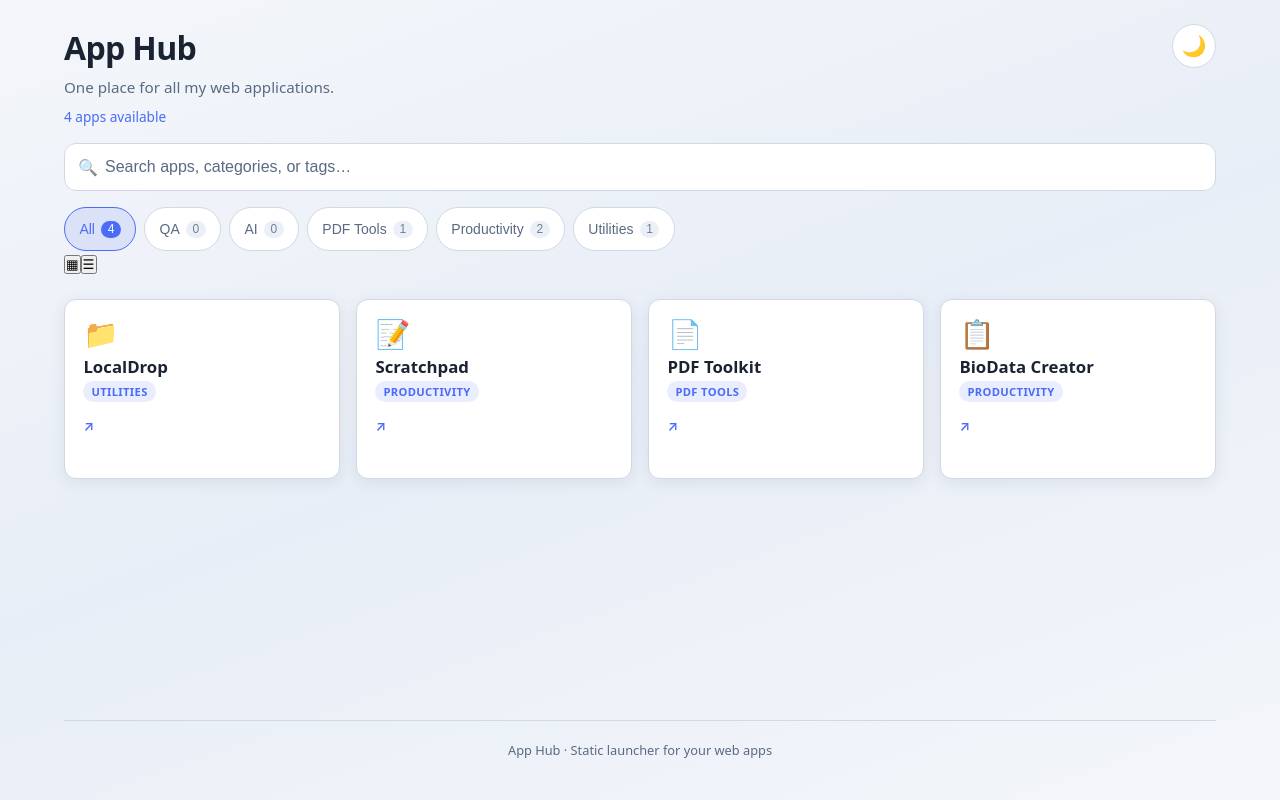
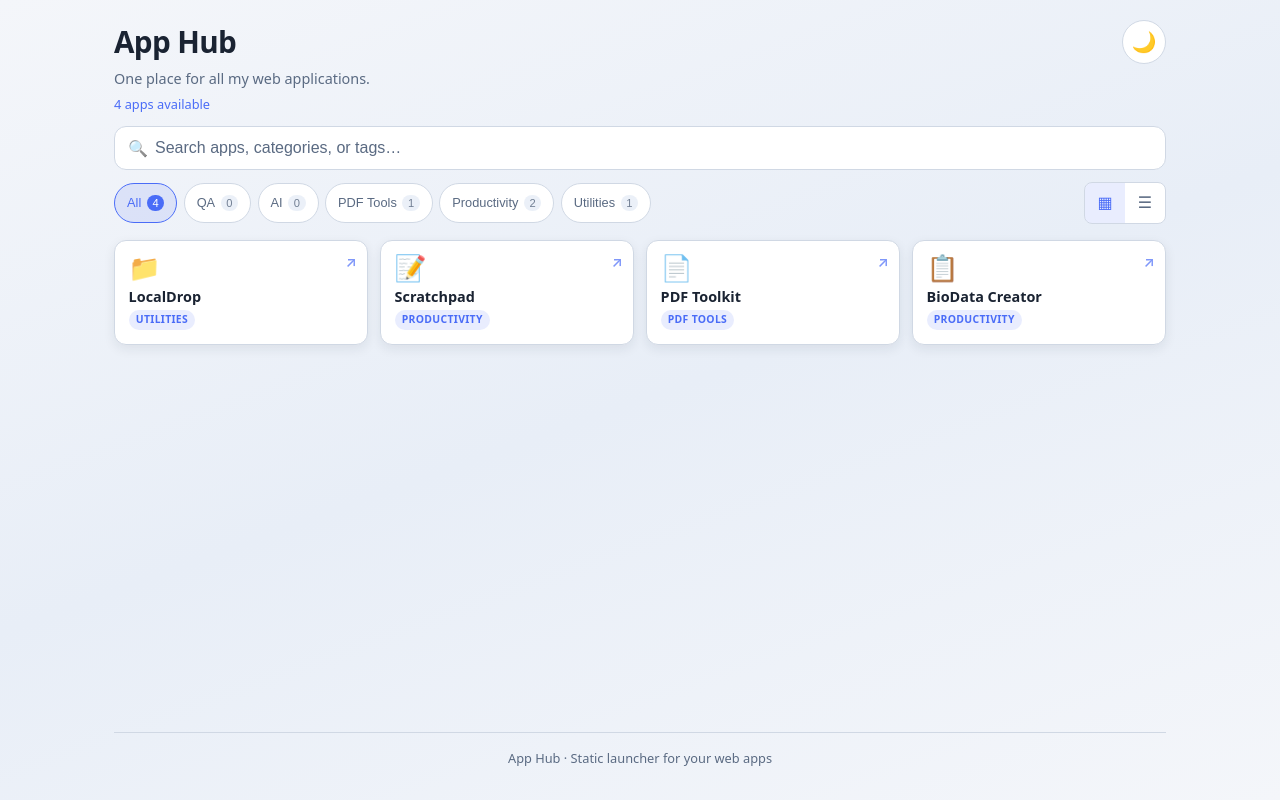
Before and after one commit to ElDorado9604/app-hub, a React (Vite) app: page / in a window 1280 px wide. Built offline with nearby package versions, Linux system fonts and the light colour scheme.

Commit message:
Update styles for compact grid and list views

```diff
--- a/src/index.css
+++ b/src/index.css
@@ -13,10 +13,9 @@
   --accent-soft: rgba(108, 140, 255, 0.15);
   --badge-bg: #243044;
   --badge-text: #a8b8d8;
-  --shadow: 0 4px 20px rgba(0, 0, 0, 0.35);
-  --shadow-hover: 0 8px 28px rgba(0, 0, 0, 0.45);
+  --shadow: 0 4px 16px rgba(0, 0, 0, 0.3);
+  --shadow-hover: 0 6px 20px rgba(0, 0, 0, 0.4);
   --focus-ring: 0 0 0 3px rgba(108, 140, 255, 0.45);
-  --star: #f0c14b;
   --radius: 12px;
   --radius-sm: 8px;
   --transition: 0.18s ease;
@@ -35,10 +34,9 @@
   --accent-soft: rgba(74, 108, 247, 0.12);
   --badge-bg: #e8eef7;
   --badge-text: #3a4a66;
-  --shadow: 0 4px 16px rgba(26, 35, 50, 0.08);
-  --shadow-hover: 0 8px 24px rgba(26, 35, 50, 0.12);
+  --shadow: 0 4px 12px rgba(26, 35, 50, 0.08);
+  --shadow-hover: 0 6px 18px rgba(26, 35, 50, 0.12);
   --focus-ring: 0 0 0 3px rgba(74, 108, 247, 0.35);
-  --star: #e6a817;
 }
 
 *,
@@ -73,14 +71,14 @@ body {
   min-height: 100vh;
   display: flex;
   flex-direction: column;
-  max-width: 1200px;
+  max-width: 1100px;
   margin: 0 auto;
-  padding: 0 1rem 2rem;
+  padding: 0 1rem 1.5rem;
 }
 
 /* Header */
 .header {
-  padding: 1.5rem 0 1rem;
+  padding: 1.25rem 0 0.75rem;
 }
 
 .header-content {
@@ -91,21 +89,21 @@ body {
 }
 
 .header-title {
-  font-size: 1.75rem;
+  font-size: 1.6rem;
   font-weight: 700;
   letter-spacing: -0.02em;
   color: var(--text);
 }
 
 .header-subtitle {
-  margin-top: 0.25rem;
+  margin-top: 0.2rem;
   color: var(--text-muted);
-  font-size: 0.95rem;
+  font-size: 0.9rem;
 }
 
 .header-count {
-  margin-top: 0.5rem;
-  font-size: 0.85rem;
+  margin-top: 0.35rem;
+  font-size: 0.8rem;
   color: var(--accent);
   font-weight: 500;
 }
@@ -122,8 +120,7 @@ body {
   display: flex;
   align-items: center;
   justify-content: center;
-  transition: background var(--transition), border-color var(--transition),
-    transform var(--transition);
+  transition: background var(--transition), border-color var(--transition);
 }
 
 .theme-toggle:hover {
@@ -141,13 +138,21 @@ body {
   flex: 1;
   display: flex;
   flex-direction: column;
-  gap: 1.5rem;
+  gap: 1rem;
 }
 
 .controls {
   display: flex;
   flex-direction: column;
-  gap: 1rem;
+  gap: 0.75rem;
+}
+
+.controls-row {
+  display: flex;
+  flex-wrap: wrap;
+  align-items: center;
+  justify-content: space-between;
+  gap: 0.75rem;
 }
 
 /* Search */
@@ -171,7 +176,7 @@ body {
 
 .search-input {
   width: 100%;
-  height: 48px;
+  height: 44px;
   padding: 0 2.75rem 0 2.5rem;
   border: 1px solid var(--border);
   border-radius: var(--radius);
@@ -222,24 +227,25 @@ body {
 .category-filters {
   display: flex;
   flex-wrap: wrap;
-  gap: 0.5rem;
+  gap: 0.4rem;
+  flex: 1;
 }
 
 .category-btn {
   display: inline-flex;
   align-items: center;
-  gap: 0.4rem;
-  min-height: 44px;
-  padding: 0.5rem 0.9rem;
+  gap: 0.35rem;
+  min-height: 40px;
+  padding: 0.4rem 0.75rem;
   border: 1px solid var(--border);
   border-radius: 999px;
   background: var(--surface);
   color: var(--text-muted);
-  font-size: 0.875rem;
+  font-size: 0.8rem;
   font-weight: 500;
   cursor: pointer;
   transition: background var(--transition), border-color var(--transition),
-    color var(--transition), transform var(--transition);
+    color var(--transition);
 }
 
 .category-btn:hover {
@@ -260,10 +266,10 @@ body {
 }
 
 .category-count {
-  font-size: 0.75rem;
+  font-size: 0.7rem;
   opacity: 0.85;
   background: var(--badge-bg);
-  padding: 0.1rem 0.4rem;
+  padding: 0.1rem 0.35rem;
   border-radius: 999px;
 }
 
@@ -273,68 +279,76 @@ body {
   opacity: 1;
 }
 
-/* Sections */
-.section-title {
-  font-size: 1.1rem;
-  font-weight: 600;
+/* View toggle */
+.view-toggle {
+  display: inline-flex;
+  border: 1px solid var(--border);
+  border-radius: var(--radius-sm);
+  overflow: hidden;
+  background: var(--surface);
+  flex-shrink: 0;
+}
+
+.view-btn {
+  width: 40px;
+  height: 40px;
+  border: none;
+  background: transparent;
+  color: var(--text-muted);
+  font-size: 1rem;
+  cursor: pointer;
+  display: flex;
+  align-items: center;
+  justify-content: center;
+  transition: background var(--transition), color var(--transition);
+}
+
+.view-btn:hover {
+  background: var(--surface-hover);
   color: var(--text);
 }
 
-.recent-section {
-  display: flex;
-  flex-direction: column;
-  gap: 0.75rem;
+.view-btn--active {
+  background: var(--accent-soft);
+  color: var(--accent);
 }
 
-.recent-header {
-  display: flex;
-  align-items: center;
-  justify-content: space-between;
-}
-
-.clear-recent-btn {
-  min-height: 36px;
-  padding: 0.35rem 0.75rem;
-  border: 1px solid var(--border);
-  border-radius: var(--radius-sm);
-  background: transparent;
-  color: var(--text-muted);
-  font-size: 0.85rem;
-  cursor: pointer;
-  transition: background var(--transition), color var(--transition),
-    border-color var(--transition);
-}
-
-.clear-recent-btn:hover {
-  background: var(--surface);
-  color: var(--text);
-  border-color: var(--accent);
-}
-
-.clear-recent-btn:focus-visible {
+.view-btn:focus-visible {
   outline: none;
   box-shadow: var(--focus-ring);
 }
 
-.recent-grid {
+/* App grid layouts */
+.app-grid {
   display: grid;
-  grid-template-columns: 1fr;
-  gap: 1rem;
+  gap: 0.75rem;
 }
 
-/* App grid */
-.app-grid {
-  display: grid;
-  grid-template-columns: 1fr;
-  gap: 1rem;
+/* Grid view – compact, many visible at once */
+.app-grid--grid {
+  grid-template-columns: repeat(2, 1fr);
 }
 
-/* App card */
+@media (min-width: 500px) {
+  .app-grid--grid {
+    grid-template-columns: repeat(3, 1fr);
+  }
+}
+
+@media (min-width: 750px) {
+  .app-grid--grid {
+    grid-template-columns: repeat(4, 1fr);
+  }
+}
+
+/* List view */
+.app-grid--list {
+  grid-template-columns: 1fr;
+  gap: 0.6rem;
+}
+
+/* App card – shared */
 .app-card {
-  display: flex;
-  flex-direction: column;
-  gap: 0.6rem;
-  padding: 1.15rem;
   background: var(--surface);
   border: 1px solid var(--border);
   border-radius: var(--radius);
@@ -343,11 +357,13 @@ body {
   color: inherit;
   transition: transform var(--transition), box-shadow var(--transition),
     border-color var(--transition), background var(--transition);
-  min-height: 180px;
+  display: flex;
+  align-items: center;
+  gap: 0.75rem;
 }
 
 .app-card:hover {
-  transform: translateY(-3px);
+  transform: translateY(-2px);
   box-shadow: var(--shadow-hover);
   border-color: var(--accent);
   background: var(--surface-hover);
@@ -359,134 +375,140 @@ body {
   border-color: var(--accent);
 }
 
-.app-card-header {
+.app-icon {
+  font-size: 1.5rem;
+  line-height: 1;
+  flex-shrink: 0;
+}
+
+.app-card-body {
+  flex: 1;
+  min-width: 0;
+  display: flex;
+  flex-direction: column;
+  gap: 0.2rem;
+}
+
+.app-card-top {
   display: flex;
   align-items: center;
-  justify-content: space-between;
-}
-
-.app-icon {
-  font-size: 1.75rem;
-  line-height: 1;
-}
-
-.favorite-btn {
-  width: 40px;
-  height: 40px;
-  border: none;
-  border-radius: 50%;
-  background: transparent;
-  font-size: 1.25rem;
-  color: var(--text-muted);
-  cursor: pointer;
-  display: flex;
-  align-items: center;
-  justify-content: center;
-  transition: color var(--transition), background var(--transition),
-    transform var(--transition);
-}
-
-.favorite-btn:hover {
-  background: var(--accent-soft);
-  color: var(--star);
-}
-
-.favorite-btn--active {
-  color: var(--star);
-}
-
-.favorite-btn:focus-visible {
-  outline: none;
-  box-shadow: var(--focus-ring);
+  flex-wrap: wrap;
+  gap: 0.4rem;
 }
 
 .app-name {
-  font-size: 1.05rem;
+  font-size: 0.95rem;
   font-weight: 600;
   color: var(--text);
   line-height: 1.3;
 }
 
 .app-description {
-  font-size: 0.875rem;
+  font-size: 0.8rem;
   color: var(--text-muted);
-  flex: 1;
   display: -webkit-box;
   -webkit-line-clamp: 2;
   -webkit-box-orient: vertical;
   overflow: hidden;
 }
 
-.app-meta {
-  display: flex;
-  flex-wrap: wrap;
-  align-items: center;
-  gap: 0.4rem;
-}
-
 .category-badge {
-  font-size: 0.7rem;
+  font-size: 0.65rem;
   font-weight: 600;
   text-transform: uppercase;
   letter-spacing: 0.03em;
-  padding: 0.2rem 0.5rem;
+  padding: 0.15rem 0.45rem;
   border-radius: 999px;
   background: var(--accent-soft);
   color: var(--accent);
+  white-space: nowrap;
 }
 
-.app-tags {
-  display: flex;
-  flex-wrap: wrap;
-  gap: 0.3rem;
-}
-
-.tag {
-  font-size: 0.7rem;
-  padding: 0.15rem 0.4rem;
-  border-radius: 4px;
-  background: var(--badge-bg);
-  color: var(--badge-text);
+.category-badge--compact {
+  align-self: flex-start;
 }
 
 .open-cta {
-  margin-top: 0.25rem;
-  font-size: 0.85rem;
+  flex-shrink: 0;
+  font-size: 1rem;
   font-weight: 600;
   color: var(--accent);
-  display: inline-flex;
-  align-items: center;
-  gap: 0.25rem;
+  opacity: 0.7;
+  transition: opacity var(--transition);
 }
 
 .app-card:hover .open-cta {
+  opacity: 1;
   color: var(--accent-hover);
+}
+
+/* Grid card – compact, no description */
+.app-card--grid {
+  flex-direction: column;
+  align-items: flex-start;
+  padding: 0.85rem;
+  gap: 0.5rem;
+  min-height: 0;
+}
+
+.app-card--grid .app-icon {
+  font-size: 1.6rem;
+}
+
+.app-card--grid .app-name {
+  font-size: 0.9rem;
+}
+
+.app-card--grid .open-cta {
+  position: absolute;
+  top: 0.65rem;
+  right: 0.65rem;
+  font-size: 0.9rem;
+}
+
+.app-card--grid {
+  position: relative;
+}
+
+/* List card – with description */
+.app-card--list {
+  flex-direction: row;
+  padding: 0.85rem 1rem;
+  min-height: 64px;
+}
+
+.app-card--list .app-icon {
+  font-size: 1.75rem;
+}
+
+.app-card--list .app-name {
+  font-size: 1rem;
 }
 
 /* Empty state */
 .empty-state {
   text-align: center;
-  padding: 3rem 1.5rem;
+  padding: 2.5rem 1.5rem;
   background: var(--surface);
   border: 1px dashed var(--border);
   border-radius: var(--radius);
 }
 
 .empty-state-icon {
-  font-size: 2.5rem;
-  margin-bottom: 0.75rem;
+  font-size: 2.25rem;
+  margin-bottom: 0.5rem;
 }
 
 .empty-state-title {
-  font-size: 1.2rem;
+  font-size: 1.1rem;
   font-weight: 600;
-  margin-bottom: 0.35rem;
+  margin-bottom: 0.3rem;
 }
 
 .empty-state-text {
   color: var(--text-muted);
-  font-size: 0.95rem;
-  margin-bottom: 1.25rem;
+  font-size: 0.9rem;
+  margin-bottom: 1rem;
 }
 
 .empty-state-btn {
@@ -499,7 +521,7 @@ body {
   font-size: 0.95rem;
   font-weight: 600;
   cursor: pointer;
-  transition: background var(--transition), transform var(--transition);
+  transition: background var(--transition);
 }
 
 .empty-state-btn:hover {
@@ -513,8 +535,8 @@ body {
 
 /* Footer */
 .footer {
-  margin-top: 2.5rem;
-  padding-top: 1.25rem;
+  margin-top: 2rem;
+  padding-top: 1rem;
   border-top: 1px solid var(--border);
   text-align: center;
   font-size: 0.8rem;
@@ -534,35 +556,14 @@ body {
   border: 0;
 }
 
-/* Responsive */
 @media (min-width: 600px) {
-  .app-grid,
-  .recent-grid {
-    grid-template-columns: repeat(2, 1fr);
-  }
-
   .header-title {
-    font-size: 2rem;
+    font-size: 1.85rem;
   }
 }
 
 @media (min-width: 900px) {
   .app {
-    padding: 0 1.5rem 2.5rem;
-  }
-
-  .app-grid,
-  .recent-grid {
-    grid-template-columns: repeat(3, 1fr);
+    padding: 0 1.5rem 2rem;
   }
 }
-
-@media (min-width: 1100px) {
-  .app-grid {
-    grid-template-columns: repeat(4, 1fr);
-  }
-
-  .recent-grid {
-    grid-template-columns: repeat(3, 1fr);
-  }
-}
```
